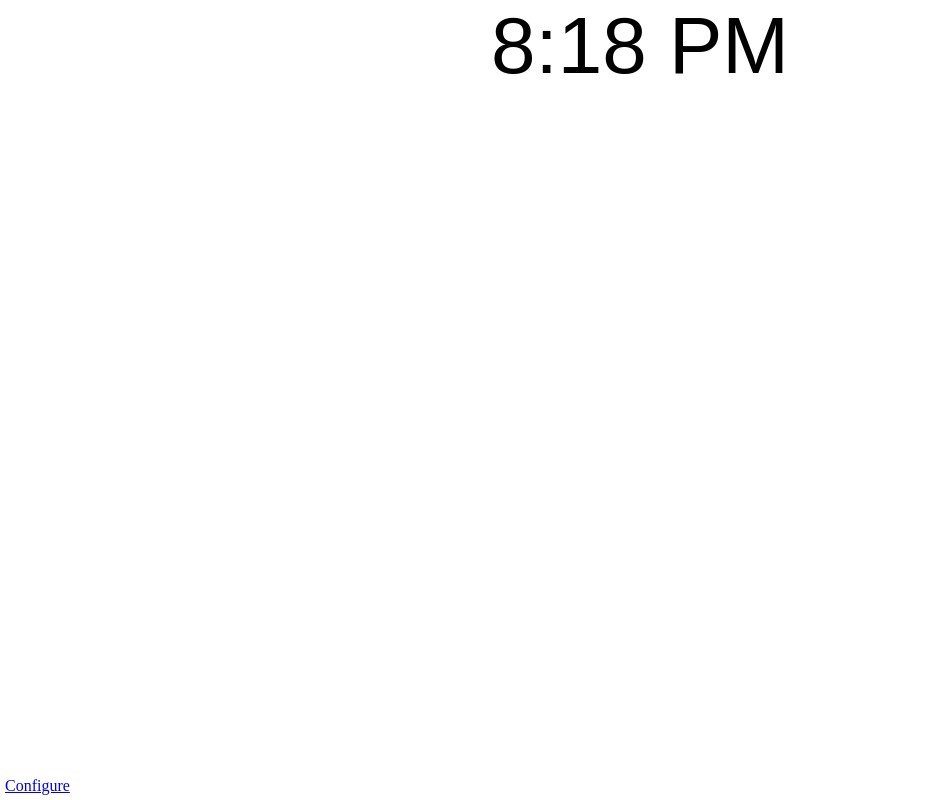
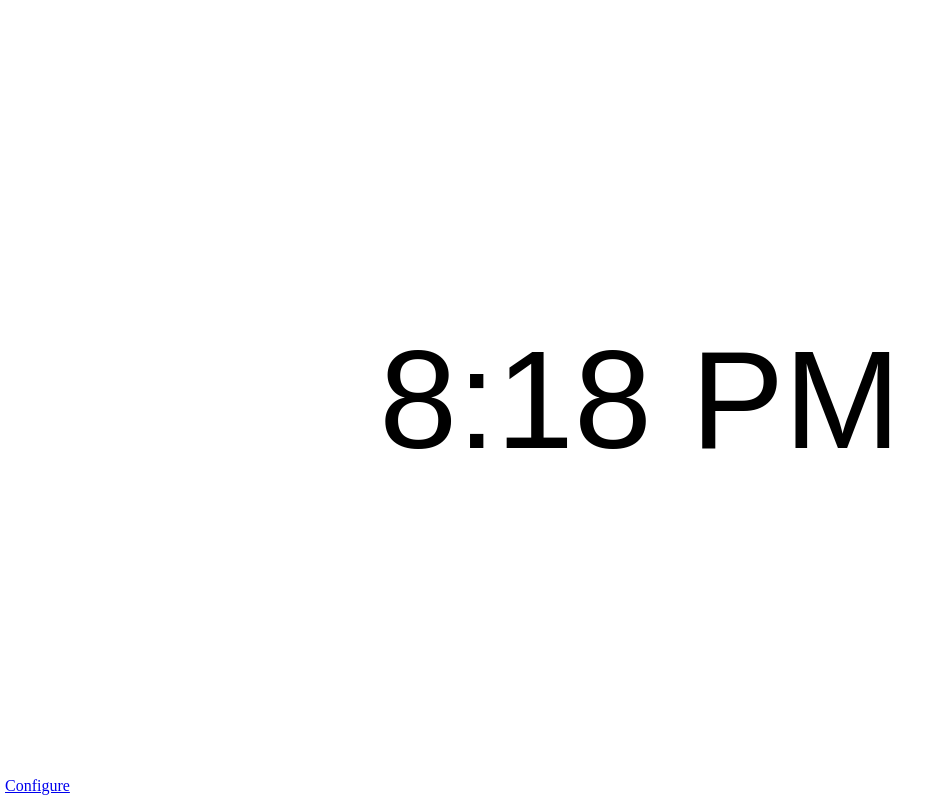
Before and after one commit to leopd/kidclock, a website: page app/index.html in a window 1280 px wide. Shown: the whole page, without its empty margins (0-948 px from the left). Drawn offline with Linux system fonts and the light colour scheme.

Commit message:
Better CSS for numbers display.

```diff
--- a/app/css/app.css
+++ b/app/css/app.css
@@ -1,9 +1,25 @@
 /* app css stylesheet */
 
-.content, .clock {
+.content {
     width: 100%;
     height: 100%;
 }
+
+.clock {
+    width: 100%;
+    height: 100%;
+    display: table;
+}
+
+.clock-numbers {
+    display: table-cell;
+    vertical-align: middle;
+    font-family: sans-serif;
+    font-size: 140px;
+    text-align: center;
+}
+
+
 
 footer {
     position: fixed;
@@ -47,9 +63,3 @@ html,body {
     background: white;
     color: black;
 }
-
-.clock-numbers {
-    font-family: sans-serif;
-    font-size: 80px;
-    text-align: center;
-}
```
